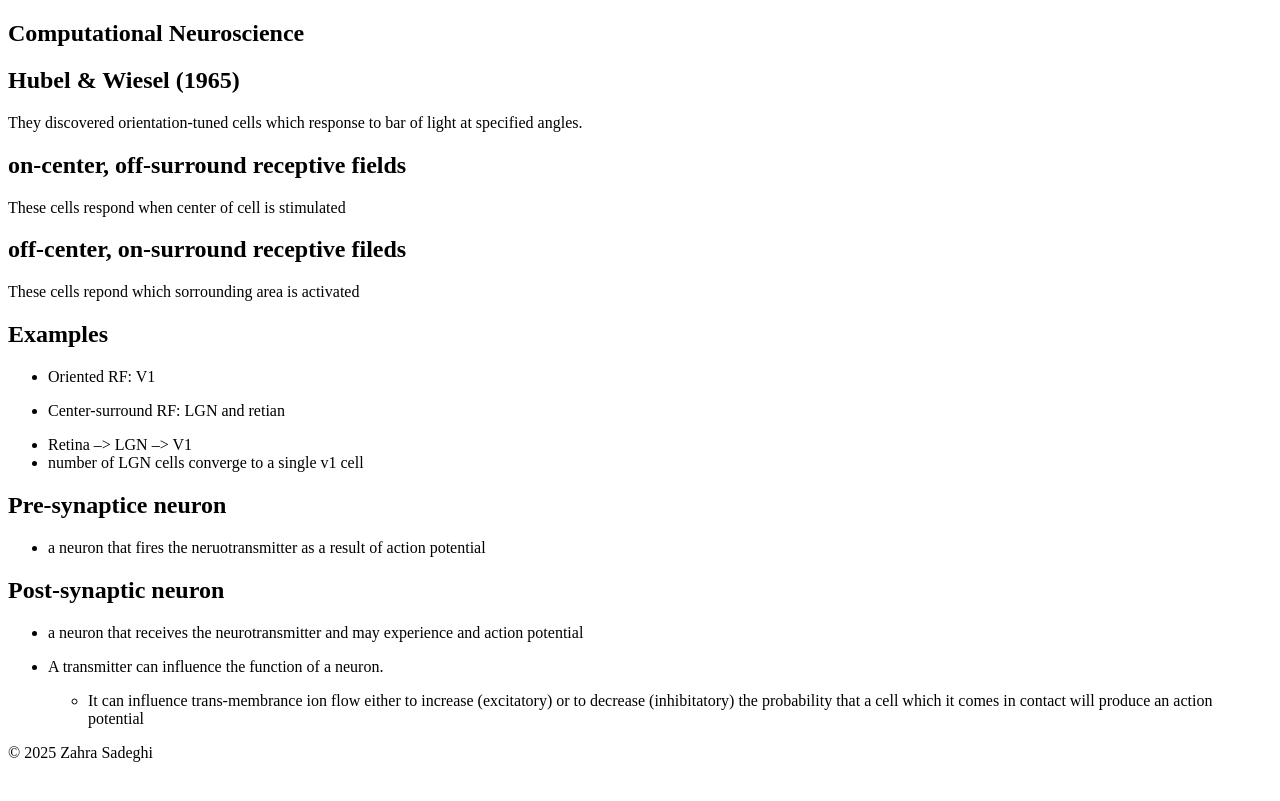
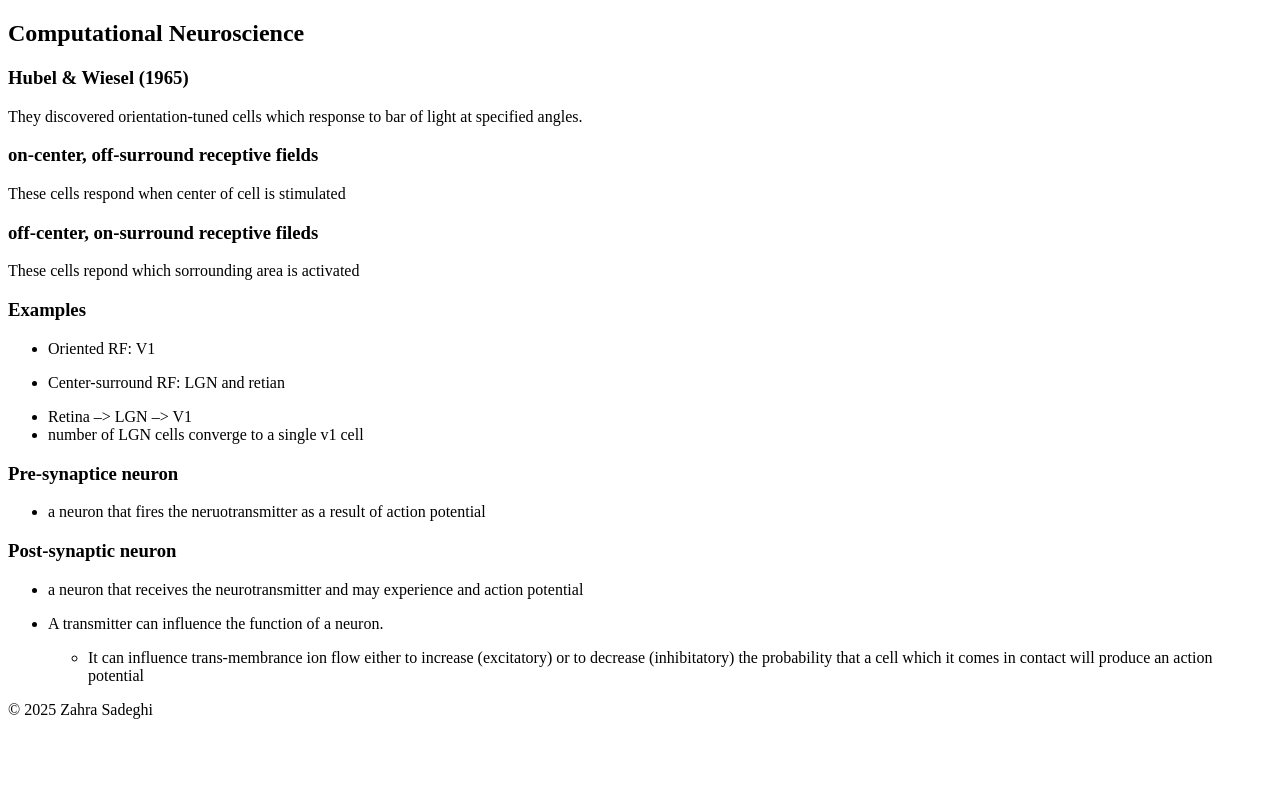
Before and after one commit to zahsa/zahsa.github.io, a Jekyll site: the page built from notes/cns.md, in a window 1280 px wide. Shown: the top 801 px of the page. Built offline with Jekyll 4.4.1, drawn with Linux system fonts in a browser that asks for light colours; our own code applies the rules of GitHub Pages for plain Markdown files.

Commit message:
Update cns.md

```diff
--- a/notes/cns.md
+++ b/notes/cns.md
@@ -1,25 +1,25 @@
 ## Computational Neuroscience
 
-## Hubel & Wiesel (1965)
+### Hubel & Wiesel (1965)
 They discovered orientation-tuned cells which response to bar of light at specified angles.
 
-## on-center, off-surround receptive fields
+### on-center, off-surround receptive fields
 These cells respond when center of cell is stimulated
 
-## off-center, on-surround receptive fileds
+### off-center, on-surround receptive fileds
 These cells repond which sorrounding area is activated
 
-## Examples
+### Examples
 - Oriented RF: V1
 - Center-surround RF: LGN and retian
 
 - Retina --> LGN --> V1
 - number of LGN cells converge to a single v1 cell
 
-## Pre-synaptice neuron
+### Pre-synaptice neuron
 - a neuron that fires the neruotransmitter as a result of action potential
 
-## Post-synaptic neuron
+### Post-synaptic neuron
 - a neuron that receives the neurotransmitter and may experience and action potential
 
 - A transmitter can influence the function of a neuron.
```
